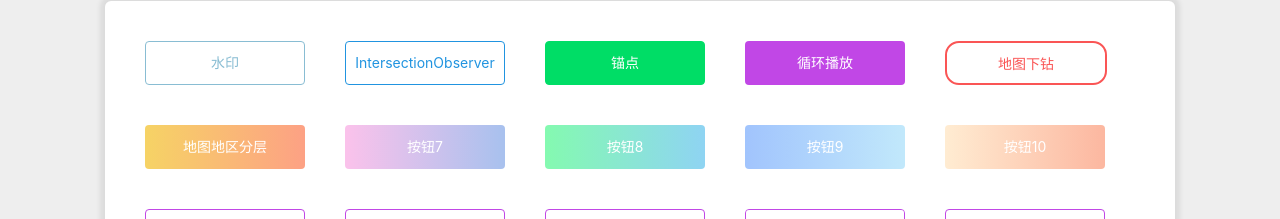
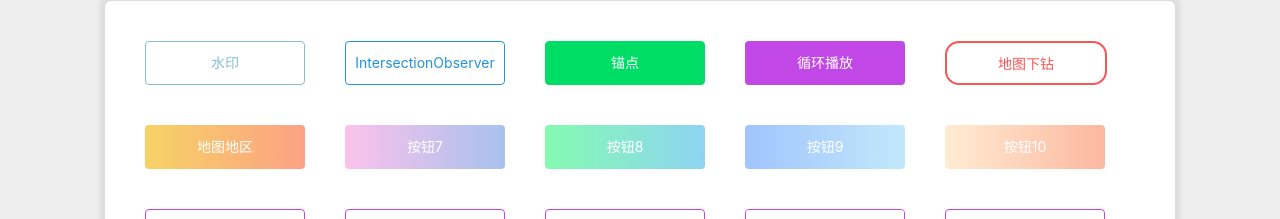
Before and after one commit to DarkerBo/various-components-react, a React (Create React App) app: page / in a window 1280 px wide. Shown: the part 99-318 px from the top of the page. Built offline with nearby package versions, Linux system fonts and the light colour scheme.

Commit message:
测试Jenkins自动部署

```diff
--- a/src/SelectComponents/index.tsx
+++ b/src/SelectComponents/index.tsx
@@ -32,7 +32,7 @@ const App: React.FC = () => {
         </Link>
         <Link to="/mapShowArea">
           <div className={`${styles.btn} ${styles.gradient} ${styles.gradientOne}`}>
-            地图地区分层
+            地图地区
           </div>
         </Link>
         <div className={`${styles.btn} ${styles.gradient} ${styles.gradientTwo}`}>按钮7</div>
```
